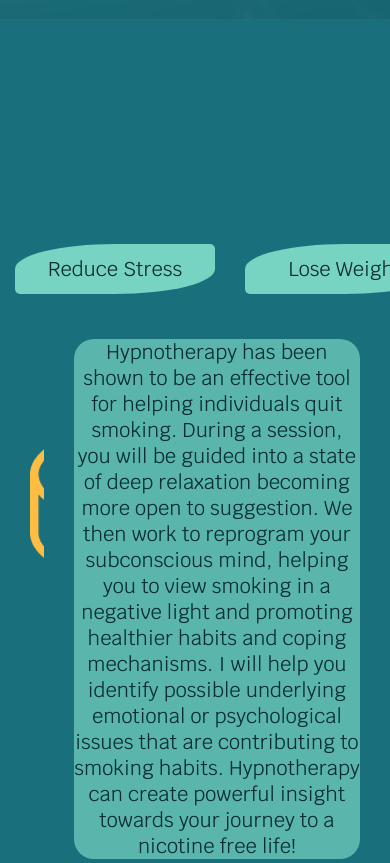
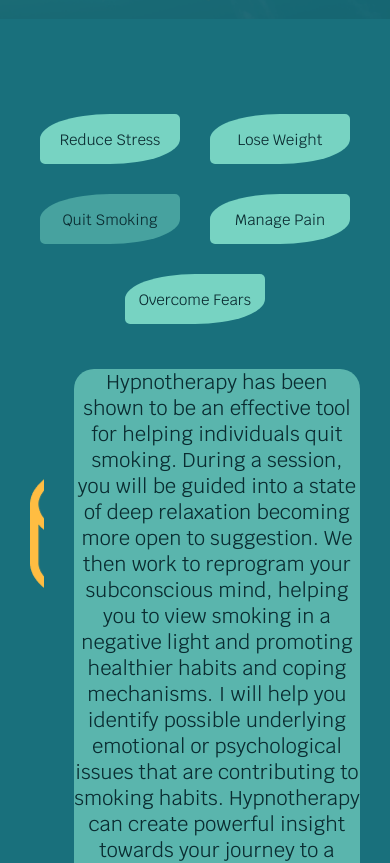
Before and after one commit to benzinow/pos-out-v3, a React (Create React App) app: page / in a window 390 px wide. Shown: the part 881-1744 px from the top of the page. Built offline with nearby package versions, Linux system fonts and the light colour scheme; a web font is replaced by a local one.

Commit message:
fix bubbles media queries

```diff
--- a/src/fixables.css
+++ b/src/fixables.css
@@ -66,3 +66,35 @@
   font-weight: 700;
   margin-top: 40px;
 }
+
+@media only screen and (min-width: 768px) and (max-width: 1199px) {
+  .fix-bubbles {
+    flex-wrap: wrap;
+    width: 700px;
+    align-items: center;
+    justify-content: center;
+  }
+
+  .fix-bubble {
+    width: 25%;
+  }
+}
+
+@media only screen and (min-width: 360px) and (max-width: 767px) {
+  .fix-bubbles {
+    flex-wrap: wrap;
+    width: 350px;
+    align-items: center;
+    justify-content: center;
+  }
+
+  .fix-bubble {
+    width: 40%;
+    font-size: 15px;
+  }
+
+  .fixables {
+    padding: 0;
+    margin-top: -80px;
+  }
+}
```
